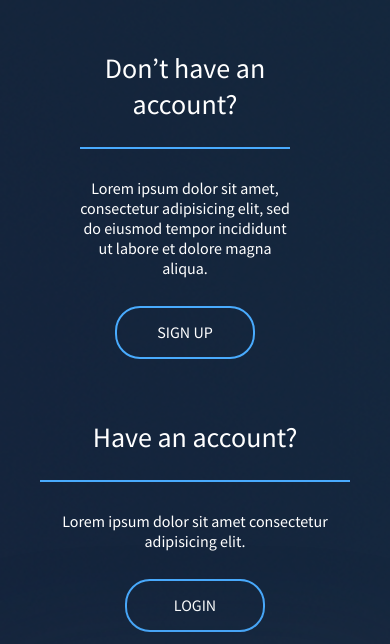
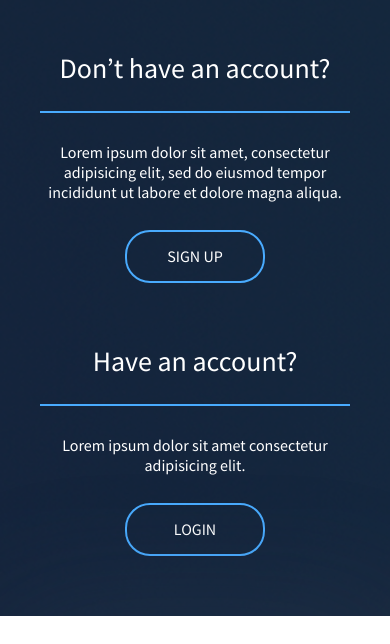
Before and after one commit to robertsneimanis/mg-frontend, a plain HTML site: page index.html in a window 390 px wide. Shown: the top 644 px of the page. Drawn offline with nearby package versions, Linux system fonts and the light colour scheme.

Commit message:
added mobile padding

```diff
--- a/style.css
+++ b/style.css
@@ -107,7 +107,7 @@ h3:after {
 .content-column:first-child {
     padding-left: 80px;
     padding-right: 100px;
-  }
+}
 
 .form-container {
     -webkit-box-shadow: 0px 0px 140px 0px rgba(50, 66, 91, 0.3);
@@ -305,6 +305,11 @@ footer {
         padding-left: 40px;
         padding-right: 40px;
     }
+
+    .content-column:first-child {
+        padding-left: 40px;
+        padding-right: 40px;
+    }
 }
 
 @media (max-width: 767px) {
```
